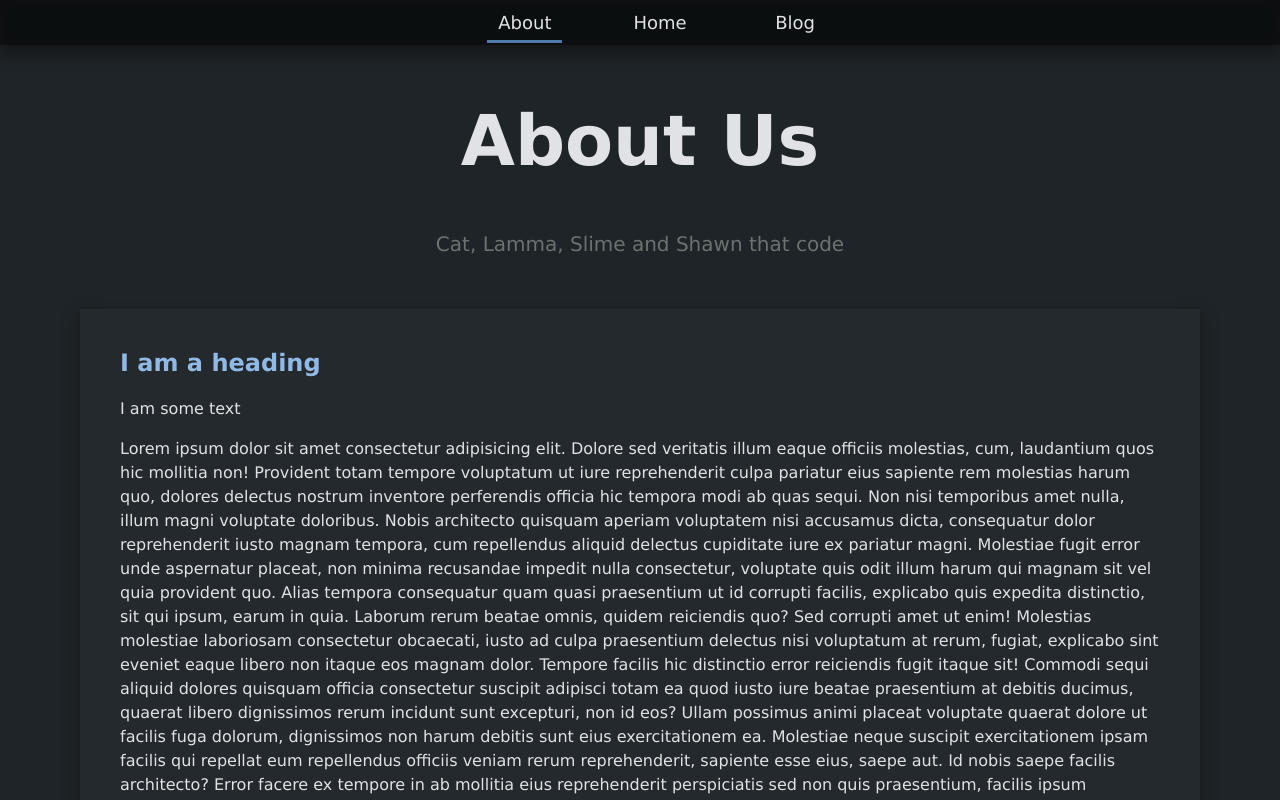
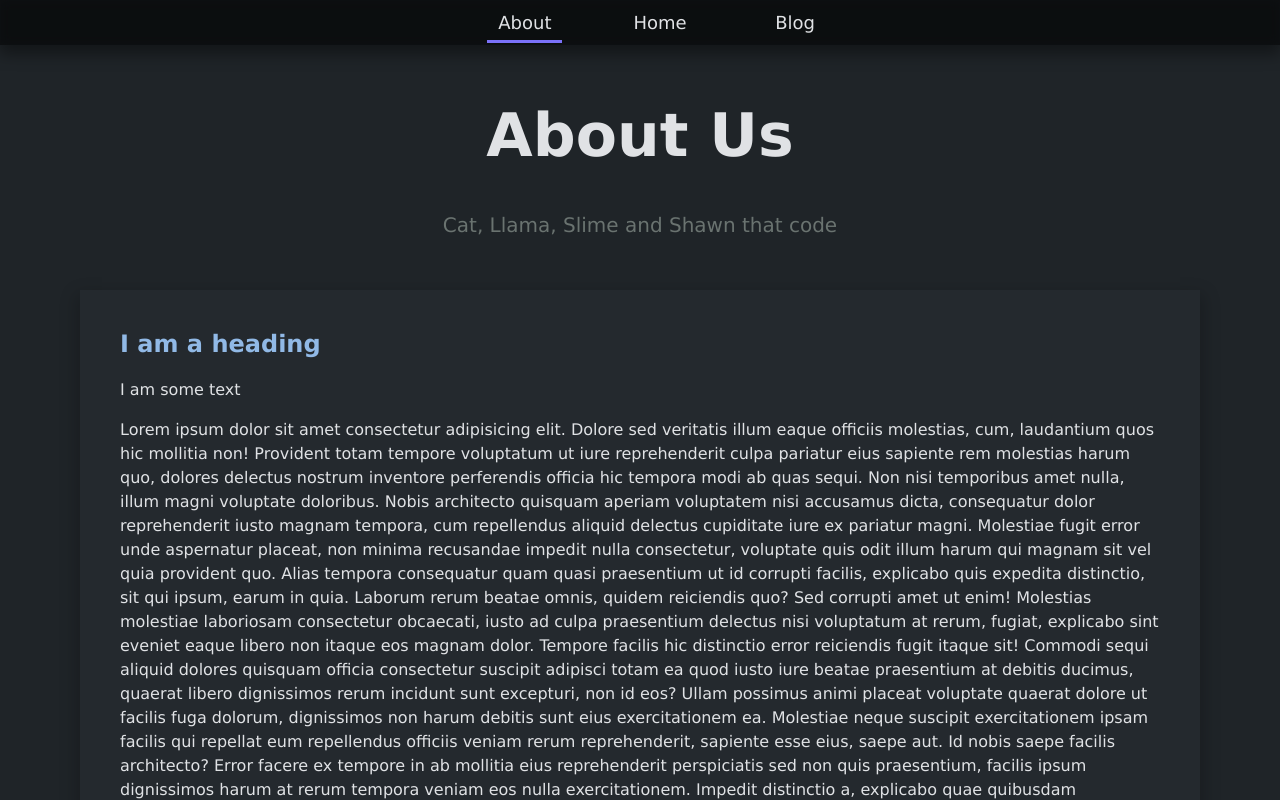
Before and after one commit to SoftwareCats/SoftwareCats.github.io, a plain HTML site: page about.html in a window 1280 px wide. Shown: the top 800 px of the page. Drawn offline with Linux system fonts and the light colour scheme.

Commit message:
Minor changes I'm not bothered to write down

```diff
--- a/about.html
+++ b/about.html
@@ -19,7 +19,7 @@
         </nav>
 
         <h1>About Us</h1>
-        <p class="subtitle">Cat, Lamma, Slime and Shawn that code</p>
+        <p class="subtitle">Cat, Llama, Slime and Shawn that code</p>
 
         <article>
             <h2>I am a heading</h2>
--- a/main.css
+++ b/main.css
@@ -1,6 +1,6 @@
 :root{
     --accent: #71aff8;
-    --accent-secondary: #71b0f8aa;
+    --accent-secondary: #7a71f8;
     --background: #1f2428;
     --background-secondary: #24292e;
     --background-tertiary: #0000008a;
@@ -83,7 +83,7 @@ article {
 h1 {
     color: var(--text);
     margin-top: 100px;
-    font-size: 70px;
+    font-size: 60px;
     text-align: center;
 }
 
```
